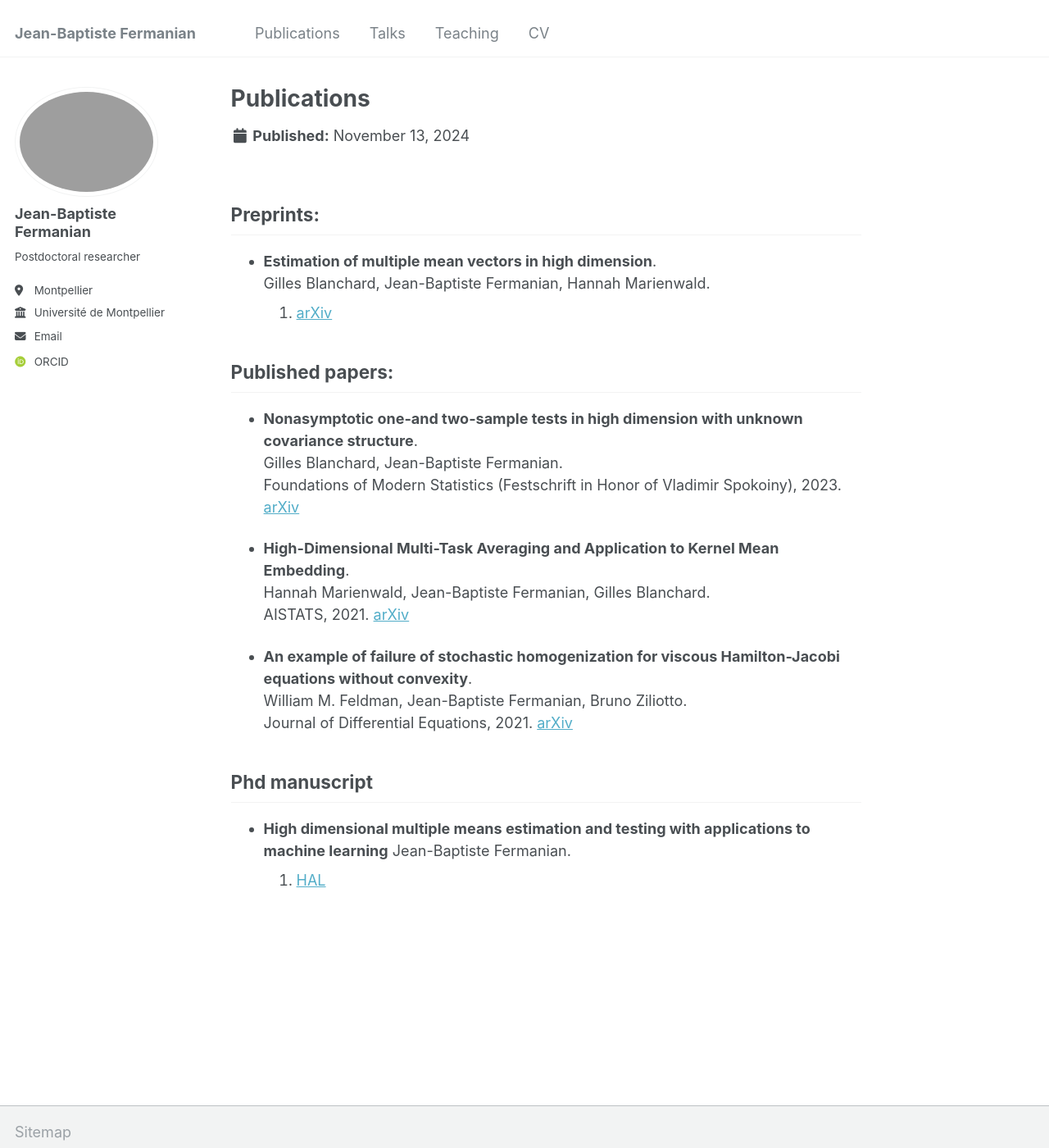
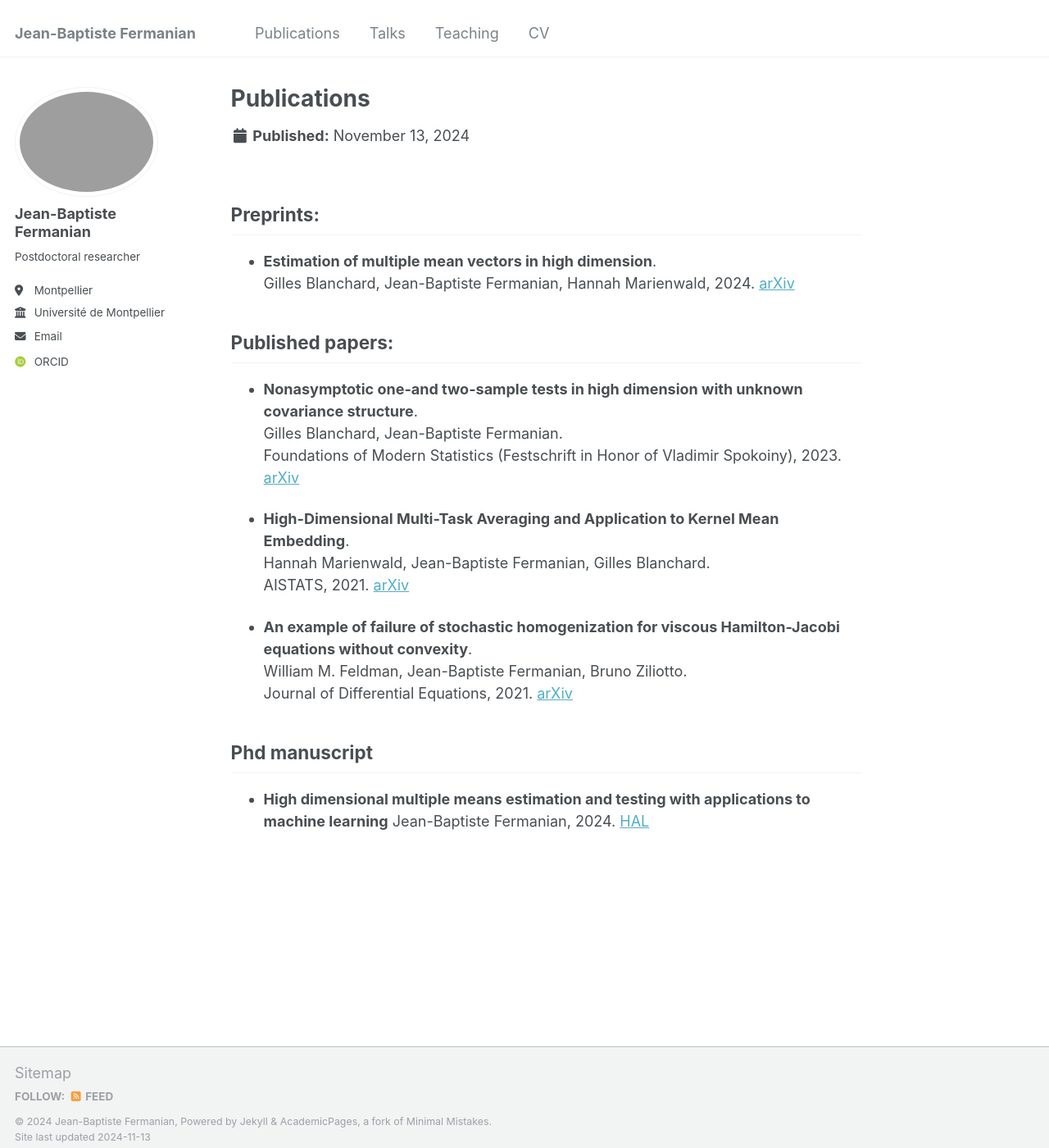
Before and after one commit to jeanbaptistefermanian/jeanbaptistefermanian.github.io, a Jekyll site: the page built from _publications/publications.md, in a window 1280 px wide and 1400 px high. Shown: the whole window at 82% size. Built offline with Jekyll 4.4.1, drawn with Linux system fonts in a browser that asks for light colours; some web fonts are replaced.

Commit message:
Update publications.md

```diff
--- a/_publications/publications.md
+++ b/_publications/publications.md
@@ -7,8 +7,7 @@ redirect_from:
 ---
 ## Preprints:
  - **Estimation of multiple mean vectors in high dimension**.\
-Gilles Blanchard, Jean-Baptiste Fermanian, Hannah Marienwald.\
-2024. [arXiv](https://arxiv.org/pdf/2403.15038)
+Gilles Blanchard, Jean-Baptiste Fermanian, Hannah Marienwald, 2024. [arXiv](https://arxiv.org/pdf/2403.15038)
 
 ## Published papers:
 
@@ -26,5 +25,4 @@ Journal of Differential Equations, 2021. [arXiv](https://arxiv.org/pdf/1905.0729
 
 ## Phd manuscript
 - **High dimensional multiple means estimation and testing with applications to machine learning**
-Jean-Baptiste Fermanian.\
-2024. [HAL](https://theses.hal.science/tel-04744920v1/document)
+Jean-Baptiste Fermanian, 2024. [HAL](https://theses.hal.science/tel-04744920v1/document)
```
